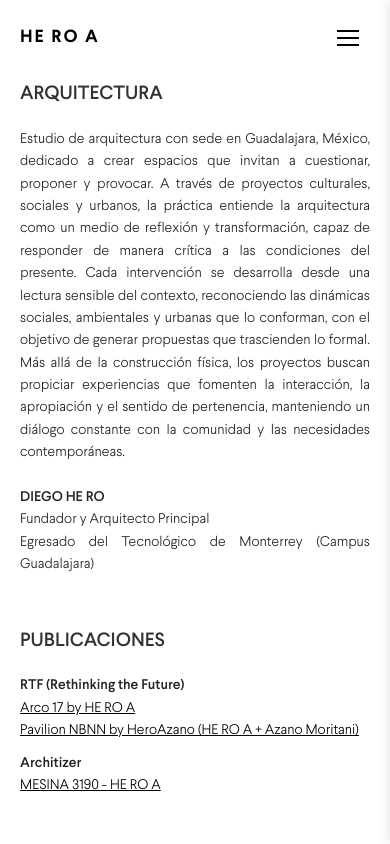
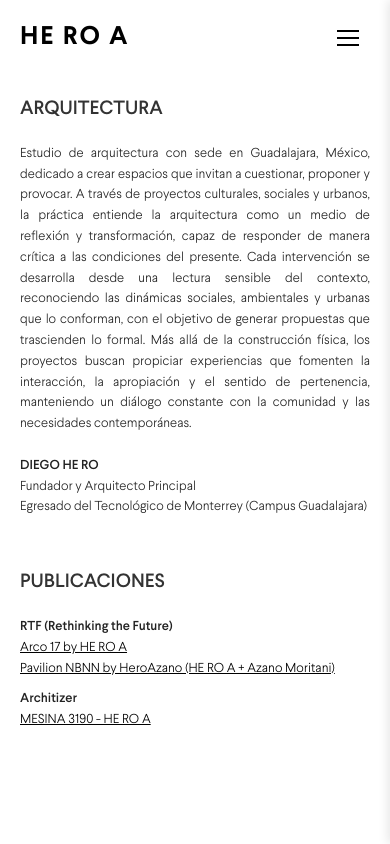
Before and after one commit to yamilhallalhernandez2001/he-ro-a, a React (Vite) app: page /nosotros in a window 390 px wide. Shown: the top 844 px of the page. Built offline with nearby package versions, Linux system fonts and the light colour scheme.

Commit message:
Update navbar and project styles for improved layout and readability

```diff
--- a/src/assets/css/navbar.css
+++ b/src/assets/css/navbar.css
@@ -263,7 +263,7 @@
   }
 
   .navbar__logo-text {
-    font-size: 1.1rem;
+    font-size: 1.6rem;
   }
 
   .side-menu {
--- a/src/assets/css/nosotros.css
+++ b/src/assets/css/nosotros.css
@@ -84,11 +84,11 @@ strong {
   }
   .nosotros__text {
     width: 100%;
-    font-size: 14px;
+    font-size: 13px;
     text-align: justify;
   }
   .nosotros {
-    padding: 80px 20px;
+    padding: 95px 20px;
   }
 
 }
--- a/src/assets/css/proyecto.css
+++ b/src/assets/css/proyecto.css
@@ -91,7 +91,7 @@
 /* Móviles */
 @media (max-width: 768px) {
   .proyecto {
-    padding: 80px 20px;
+    padding: 0px 20px;
   }
 
   .proyecto__content {
--- a/src/assets/css/proyecto_detalle.css
+++ b/src/assets/css/proyecto_detalle.css
@@ -38,6 +38,7 @@
 }
 .proyecto-detalle__info p {
     font-family: 'LarsseitLight', sans-serif;
+    font-size: 13px;
 }
 
 .proyecto-detalle img {
@@ -77,7 +78,7 @@
 /* Responsive: móvil */
 @media (max-width: 768px) {
   .proyecto-detalle__info {
-    padding-top: 150px;
+    padding-top: 95px;
     padding-bottom: 40px;
     padding-left: 20px;
     padding-right: 40px;
```
